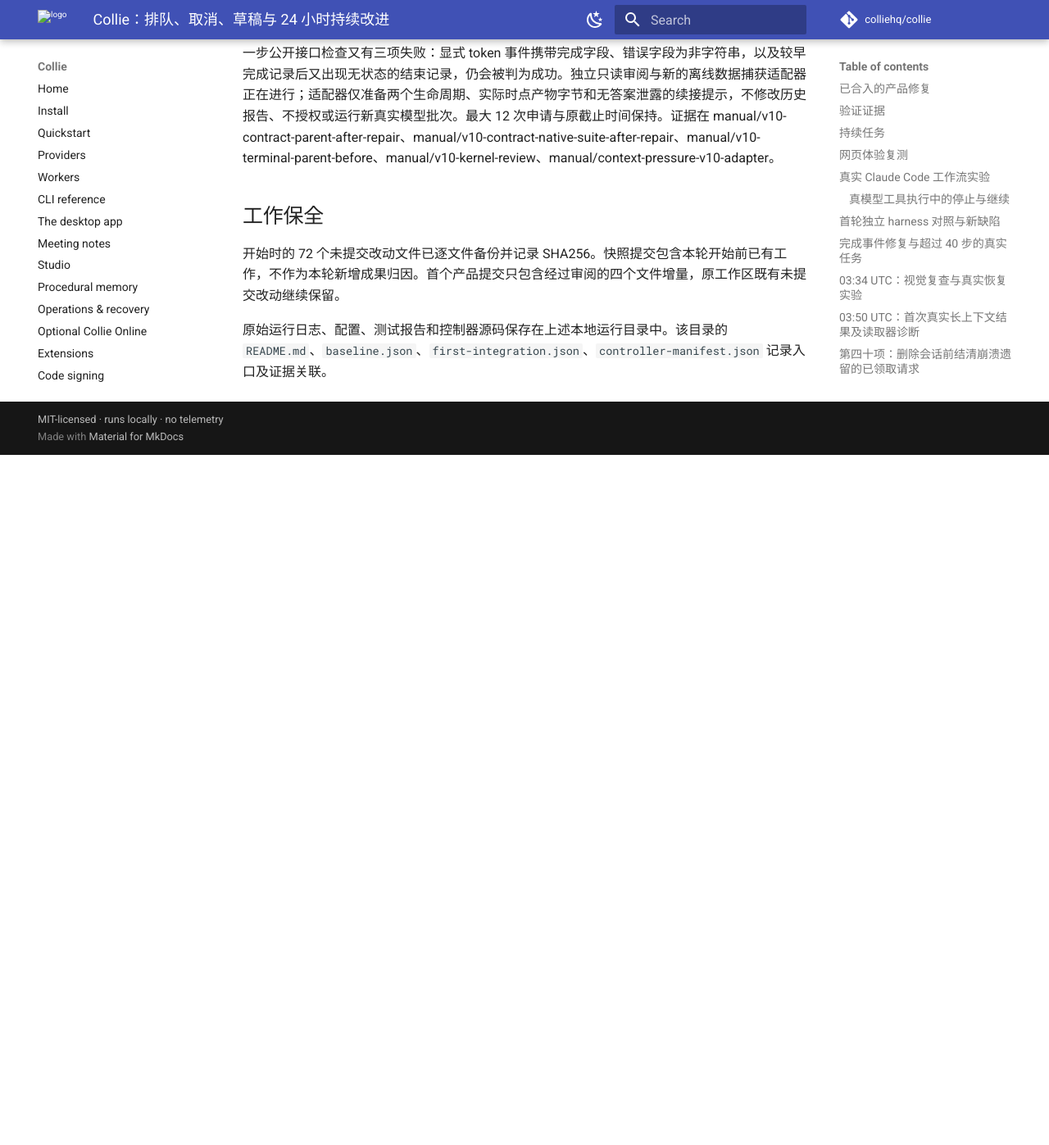
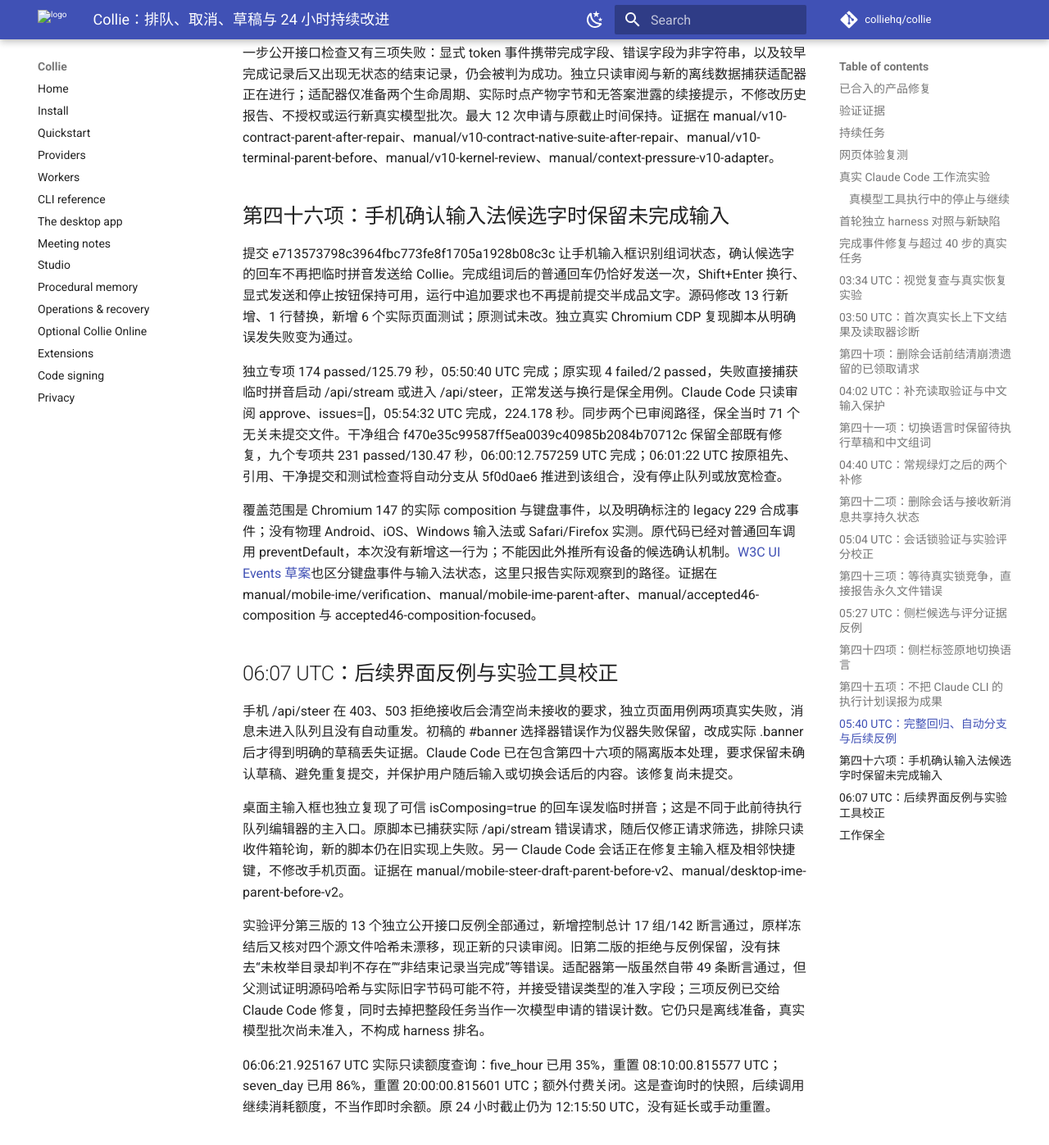
Before and after one commit to colliehq/collie, an MkDocs documentation site: the page built from docs/product-evolution-2026-09-13.md, in a window 1280 px wide and 1400 px high, scrolled down 36195 px. Shown: the top 1397 px of the window at 82% size. Built offline with MkDocs 1.6.1 and Material for MkDocs 9.7.7, drawn with Linux system fonts in a browser that asks for light colours; comment, search, counter and statistics services are not loaded; before the commit the page ends 36750 px from its top, so only the background shows below that; some of the changed text lies outside the part shown.

Commit message:
docs: record mobile IME fix and further independent regression evidence

```diff
--- a/docs/product-evolution-2026-09-13.md
+++ b/docs/product-evolution-2026-09-13.md
@@ -2,7 +2,7 @@
 
 本轮从 2026-09-13 05:15 PDT 开始，后台任务截止于 2026-09-14 05:15 PDT。
 
-截至 9 月 14 日 05:40 UTC，四十五项产品改动已提交。第四十三项实际组合完整回归完成：4299 passed/20 skipped，GUI63、surfaces41、renderer29、core38、扩展页面130、VS Code12 全绿。第四十四项侧栏语言修复独立审阅通过，组合专项 258 项通过；第四十五项 Claude CLI 假完成修复独立审阅通过，组合专项 186 项通过。05:39 UTC 已将这些已验证组合快进同步到自动任务分支。手机输入法确认键误发临时拼音已由真实 Chromium 复现，Claude Code 正在修复。实验评分七个原反例现已通过，但又有三个终止证据反例失败，仍未准入新的真实模型实验。
+截至 9 月 14 日 06:07 UTC，四十六项产品改动已提交。第四十六项手机输入法误发修复独立通过 174 项、旧代码 4 failed/2 passed 与 Claude Code 审阅；合并到 Agent、侧栏、会话锁和删除修复后的实际组合另有 231 项通过，已同步到自动任务分支。最新完整回归仍是第四十三项的 4299 passed/20 skipped，各界面门槛全绿。手机发送失败丢失草稿和桌面主输入框组词误发均已独立复现，正在并行修复。实验评分第三版通过 13 个独立反例和 142 条控制断言，仍在新的只读审阅；实验适配器也在修复，不把离线检查当成真实模型实验成功。
 
 ## 已合入的产品修复
 
@@ -488,6 +488,24 @@ v9 的实验路由现保留产品内建 claude-agent-sdk 身份，在自己的
 
 实验评分补修已原样冻结，原七项独立反例通过，新增本地控制总计 14 组/107 断言通过。然而进一步公开接口检查又有三项失败：显式 token 事件携带完成字段、错误字段为非字符串，以及较早完成记录后又出现无状态的结束记录，仍会被判为成功。独立只读审阅与新的离线数据捕获适配器正在进行；适配器仅准备两个生命周期、实际时点产物字节和无答案泄露的续接提示，不修改历史报告、不授权或运行新真实模型批次。最大 12 次申请与原截止时间保持。证据在 manual/v10-contract-parent-after-repair、manual/v10-contract-native-suite-after-repair、manual/v10-terminal-parent-before、manual/v10-kernel-review、manual/context-pressure-v10-adapter。
 
+## 第四十六项：手机确认输入法候选字时保留未完成输入
+
+提交 e713573798c3964fbc773fe8f1705a1928b08c3c 让手机输入框识别组词状态，确认候选字的回车不再把临时拼音发送给 Collie。完成组词后的普通回车仍恰好发送一次，Shift+Enter 换行、显式发送和停止按钮保持可用，运行中追加要求也不再提前提交半成品文字。源码修改 13 行新增、1 行替换，新增 6 个实际页面测试；原测试未改。独立真实 Chromium CDP 复现脚本从明确误发失败变为通过。
+
+独立专项 174 passed/125.79 秒，05:50:40 UTC 完成；原实现 4 failed/2 passed，失败直接捕获临时拼音启动 /api/stream 或进入 /api/steer，正常发送与换行是保全用例。Claude Code 只读审阅 approve、issues=[]，05:54:32 UTC 完成，224.178 秒。同步两个已审阅路径，保全当时 71 个无关未提交文件。干净组合 f470e35c99587ff5ea0039c40985b2084b70712c 保留全部既有修复，九个专项共 231 passed/130.47 秒，06:00:12.757259 UTC 完成；06:01:22 UTC 按原祖先、引用、干净提交和测试检查将自动分支从 5f0d0ae6 推进到该组合，没有停止队列或放宽检查。
+
+覆盖范围是 Chromium 147 的实际 composition 与键盘事件，以及明确标注的 legacy 229 合成事件；没有物理 Android、iOS、Windows 输入法或 Safari/Firefox 实测。原代码已经对普通回车调用 preventDefault，本次没有新增这一行为；不能因此外推所有设备的候选确认机制。[W3C UI Events 草案](https://www.w3.org/TR/uievents/)也区分键盘事件与输入法状态，这里只报告实际观察到的路径。证据在 manual/mobile-ime/verification、manual/mobile-ime-parent-after、manual/accepted46-composition 与 accepted46-composition-focused。
+
+## 06:07 UTC：后续界面反例与实验工具校正
+
+手机 /api/steer 在 403、503 拒绝接收后会清空尚未接收的要求，独立页面用例两项真实失败，消息未进入队列且没有自动重发。初稿的 #banner 选择器错误作为仪器失败保留，改成实际 .banner 后才得到明确的草稿丢失证据。Claude Code 已在包含第四十六项的隔离版本处理，要求保留未确认草稿、避免重复提交，并保护用户随后输入或切换会话后的内容。该修复尚未提交。
+
+桌面主输入框也独立复现了可信 isComposing=true 的回车误发临时拼音；这是不同于此前待执行队列编辑器的主入口。原脚本已捕获实际 /api/stream 错误请求，随后仅修正请求筛选，排除只读收件箱轮询，新的脚本仍在旧实现上失败。另一 Claude Code 会话正在修复主输入框及相邻快捷键，不修改手机页面。证据在 manual/mobile-steer-draft-parent-before-v2、manual/desktop-ime-parent-before-v2。
+
+实验评分第三版的 13 个独立公开接口反例全部通过，新增控制总计 17 组/142 断言通过，原样冻结后又核对四个源文件哈希未漂移，现正新的只读审阅。旧第二版的拒绝与反例保留，没有抹去“未枚举目录却判不存在”“非结束记录当完成”等错误。适配器第一版虽然自带 49 条断言通过，但父测试证明源码哈希与实际旧字节码可能不符，并接受错误类型的准入字段；三项反例已交给 Claude Code 修复，同时去掉把整段任务当作一次模型申请的错误计数。它仍只是离线准备，真实模型批次尚未准入，不构成 harness 排名。
+
+06:06:21.925167 UTC 实际只读额度查询：five_hour 已用 35%，重置 08:10:00.815577 UTC；seven_day 已用 86%，重置 20:00:00.815601 UTC；额外付费关闭。这是查询时的快照，后续调用继续消耗额度，不当作即时余额。原 24 小时截止仍为 12:15:50 UTC，没有延长或手动重置。
+
 ## 工作保全
 
 开始时的 72 个未提交改动文件已逐文件备份并记录 SHA256。快照提交包含本轮开始前已有工作，不作为本轮新增成果归因。首个产品提交只包含经过审阅的四个文件增量，原工作区既有未提交改动继续保留。
```
